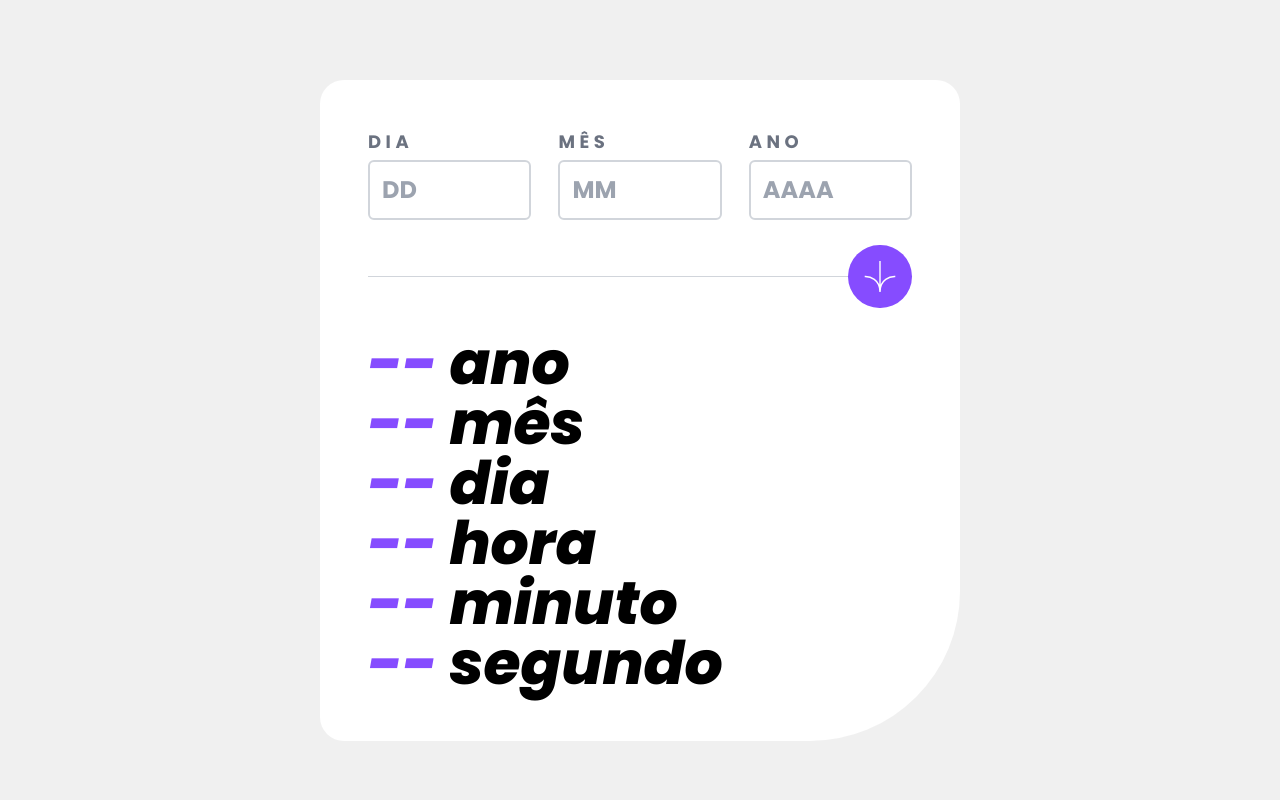
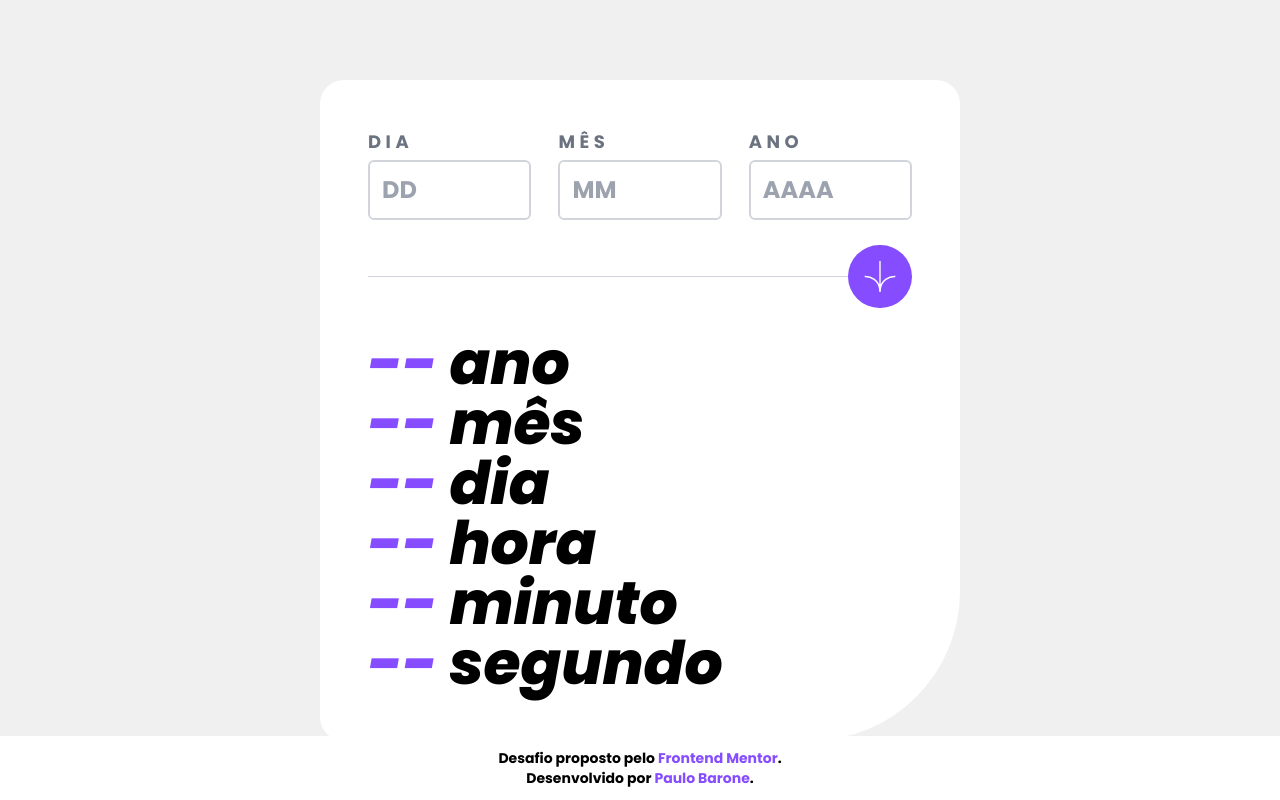
Before and after one commit to paulobarone/age-calculator, a React (Create React App) app: page / in a window 1280 px wide. Built offline with nearby package versions, Linux system fonts and the light colour scheme.

Commit message:
add footer and favicon

```diff
--- a/public/index.html
+++ b/public/index.html
@@ -11,6 +11,7 @@
     <link rel="preconnect" href="https://fonts.googleapis.com">
     <link rel="preconnect" href="https://fonts.gstatic.com" crossorigin>
     <link href="https://fonts.googleapis.com/css2?family=Poppins:ital,wght@0,100;0,700;1,400;1,800&display=swap" rel="stylesheet">
+    <link rel="shortcut icon" href="./favicon-32x32.png" type="image/x-icon">
     <title>React App</title>
   </head>
   <body class="bg-lilac">
--- a/src/App.js
+++ b/src/App.js
@@ -1,5 +1,6 @@
 import iconArrow from "./assets/img/icon-arrow.svg";
 import { useState } from "react";
+import Footer from "./components/Footer";
 
 export default function App() {
   const [ data, setData ] = useState({ seconds: '--', minutes: '--', hours: '--', days: '--', months: '--', years: '--'});
@@ -88,23 +89,24 @@ export default function App() {
   }
 
   return (
+    <>
       <section className="bg-white px-6 py-12 rounded-3xl rounded-br-[150px] mx-[5%] md:mx-[10%] md:px-8 lg:mx-[25%] lg:px-12 mt-20">
         <form onSubmit={calculateDate} className="flex flex-col gap-4 justify-between">
           <div className="flex flex-row justify-between">
             <div className="flex flex-col w-[30%]">
               <label className={`${errors.dayError ? "text-light-red" : "text-gray-500"} tracking-[.25em] mb-1 text-sm md:text-lg font-bold`} htmlFor="day">DIA</label>
               <input autoComplete="off" name="day" className={`font-bold text-xl lg:text-2xl p-3 border-solid border-2 ${errors.dayError ? "invalid" : "border-gray-300 focus:border-purple"} rounded-md outline-none`} type="number" placeholder="DD" id="day" />
-            {errors.dayError && <span className="text-center text-xs font-thin mt-1 italic text-light-red">{errors.dayError}</span>}
+              {errors.dayError && <span className="text-center text-xs font-thin md:text-sm mt-1 italic text-light-red">{errors.dayError}</span>}
             </div>
             <div className="flex flex-col w-[30%]">
               <label className={`${errors.monthError ? "text-light-red" : "text-gray-500"} tracking-[.25em] mb-1 text-sm md:text-lg font-bold`} htmlFor="month">MÊS</label>
               <input autoComplete="off" name="month" className={`font-bold text-xl lg:text-2xl p-3 border-solid border-2 ${errors.monthError ? "invalid" : "border-gray-300 focus:border-purple"} rounded-md outline-none`} type="number" placeholder="MM" id="month" />
-            {errors.monthError && <span className="text-center text-xs font-thin mt-1 italic text-light-red">{errors.monthError}</span>}
+              {errors.monthError && <span className="text-center text-xs font-thin md:text-sm mt-1 italic text-light-red">{errors.monthError}</span>}
             </div>
             <div className="flex flex-col w-[30%]">
               <label className={`${errors.yearError ? "text-light-red" : "text-gray-500"} tracking-[.25em] mb-1 text-sm md:text-lg font-bold`} htmlFor="year">ANO</label>
               <input autoComplete="off" name="year" className={`font-bold text-xl lg:text-2xl p-3 border-solid border-2 ${errors.yearError ? "invalid" : "border-gray-300 focus:border-purple"} rounded-md outline-none`} type="number" placeholder="AAAA" id="year" />
-            {errors.yearError && <span className="text-center text-xs font-thin mt-1 italic text-light-red">{errors.yearError}</span>}
+              {errors.yearError && <span className="text-center text-xs font-thin md:text-sm mt-1 italic text-light-red">{errors.yearError}</span>}
             </div>
           </div>
           <div className="relative flex justify-center items-center w-full h-[1px] bg-gray-300 my-10 md:justify-end">
@@ -120,5 +122,7 @@ export default function App() {
           <p className="font-extrabold italic text-4xl md:text-6xl"><span className="text-purple">{data.seconds}</span> {checkPluralDate(data.seconds) ? 'segundos' : 'segundo'}</p>
         </div>
       </section>
+      <Footer />
+    </>
   );
 }
--- /dev/null
+++ b/src/components/Footer.jsx
@@ -0,0 +1,8 @@
+export default function Footer() {
+  return (
+    <footer className="flex flex-col justify-center items-center py-3 bg-white absolute bottom-0 w-screen">
+      <p className="text-black font-bold text-sm md:text-md">Desafio proposto pelo <a href="https://www.frontendmentor.io/challenges/age-calculator-app-dF9DFFpj-Q" className="text-purple font-extrabold">Frontend Mentor</a>.</p>
+      <p className="text-black font-bold text-sm md:text-md">Desenvolvido por <a href="https://github.com/paulobarone" className="text-purple font-extrabold">Paulo Barone</a>.</p>
+    </footer>
+  )
+}
```
Lines whose indentation alone changed are shown as unchanged.
